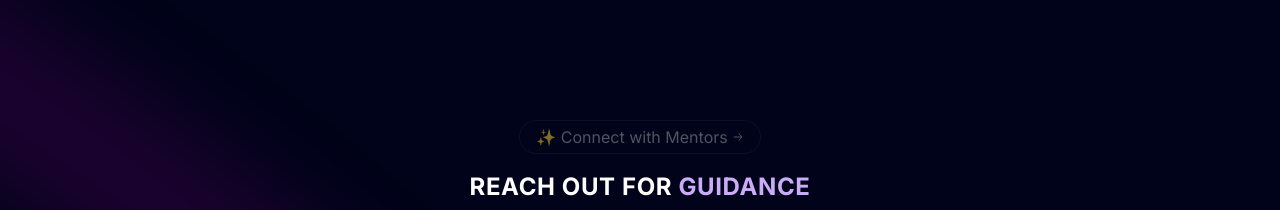
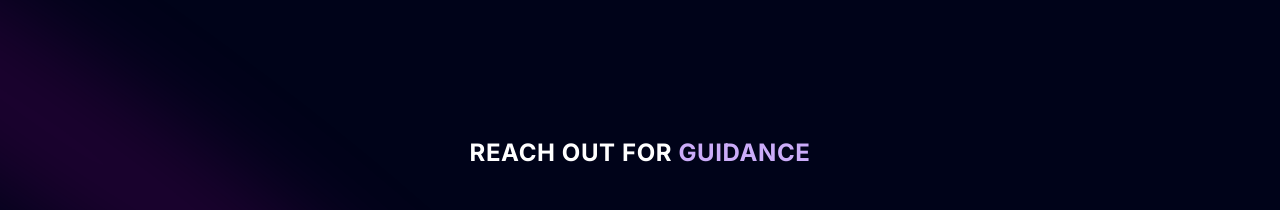
Before and after one commit to dewank07/ElixirV3, a Next.js app: page /mentors in a window 1280 px wide. Shown: the top 210 px of the page. Built offline with nearby package versions, Linux system fonts and the light colour scheme.

Commit message:
Removed section tab which caused redundant links

```diff
--- a/components/Hero.tsx
+++ b/components/Hero.tsx
@@ -9,7 +9,7 @@ const Hero = () => {
     <div className='pb-20 pt-36'>
       <div className='flex justify-center relative my-20 z-10'>
         <div className='max-w-[89vw] md:max-w-2xl lg:max-w-[60vw] flex flex-col items-center justify-center'>
-          <AnimatedShinyTextDemo text={"Hack with us at Aurora 2024"} link='https://aurora.elixircommunity.in/' />
+          {/* <AnimatedShinyTextDemo text={"Hack with us at Aurora 2024"} link='https://aurora.elixircommunity.in/' /> */}
 
           <TextGenerateEffect
             words='Transforming people into experienced developers'
--- a/components/PageHeading.tsx
+++ b/components/PageHeading.tsx
@@ -3,7 +3,7 @@ import { AnimatedShinyTextDemo } from "./AnimatedShinyBtn";
 import { TextGenerateEffect } from "./ui/TextGenerateEffect";
 
 const PageHeading = ({
-  smallHeading,
+   smallHeading,
   longHeading,
   link,
 }: {
@@ -13,7 +13,7 @@ const PageHeading = ({
 }) => {
   return (
     <div className='max-w-[89vw] md:max-w-2xl lg:max-w-[60vw] flex flex-col items-center justify-center'>
-      <AnimatedShinyTextDemo text={smallHeading} link={link} />
+      {/* <AnimatedShinyTextDemo text={smallHeading} link={link} /> */}
       <TextGenerateEffect words={longHeading} className='text-center text-[20px] md:text-2xl ' />
     </div>
   );
--- a/layouts/EventsPageLayout.tsx
+++ b/layouts/EventsPageLayout.tsx
@@ -20,7 +20,7 @@ const EventsPageLayout = () => {
   return (
     <div className='pt-20 relative z-10 '>
       <div className='flex flex-col items-center justify-center relative'>
-        <PageHeading smallHeading='Our Events' longHeading="THAT'S HOW WE ROLL!" />
+        <PageHeading  longHeading="THAT'S HOW WE ROLL!" />
         <div className='flex flex-wrap justify-center items-stretch gap-16 pt-10'>
           {events?.map((event: Event) => (
             <EventsCard
--- a/layouts/MentorPageLayout.tsx
+++ b/layouts/MentorPageLayout.tsx
@@ -11,7 +11,7 @@ const MentorPageLayout = () => {
   return (
     <div className='pt-20 relative z-10'>
       <div className='flex flex-col items-center justify-center'>
-        <PageHeading smallHeading='Connect with Mentors' longHeading='REACH OUT FOR GUIDANCE' />
+        <PageHeading longHeading='REACH OUT FOR GUIDANCE' />
         {mentorData.length > 0 && <SearchBar setMentorData={setMentorData} mentors={mentorData} />}
         <div className='flex flex-wrap items-center justify-center' style={{ gap: "80px" }}>
           {mentorData.map((mentor, idx) => (
--- a/layouts/NotesPageLayout.tsx
+++ b/layouts/NotesPageLayout.tsx
@@ -10,7 +10,7 @@ const NotesPageLayout = () => {
   return (
     <div className='pt-20 relative z-10'>
       <div className='flex flex-col items-center justify-center'>
-        <PageHeading smallHeading='Take A Note(s)' longHeading='YOUR LAST NIGHT STUDY GUIDE' />
+        <PageHeading longHeading='YOUR LAST NIGHT STUDY GUIDE' />
         <div className='flex items-center justify-center flex-wrap ' style={{ gap: "5rem", padding: "4rem 0" }}>
           {NotesData.map((item, idx) => (
             <div className='m-10' key={idx}>
```
